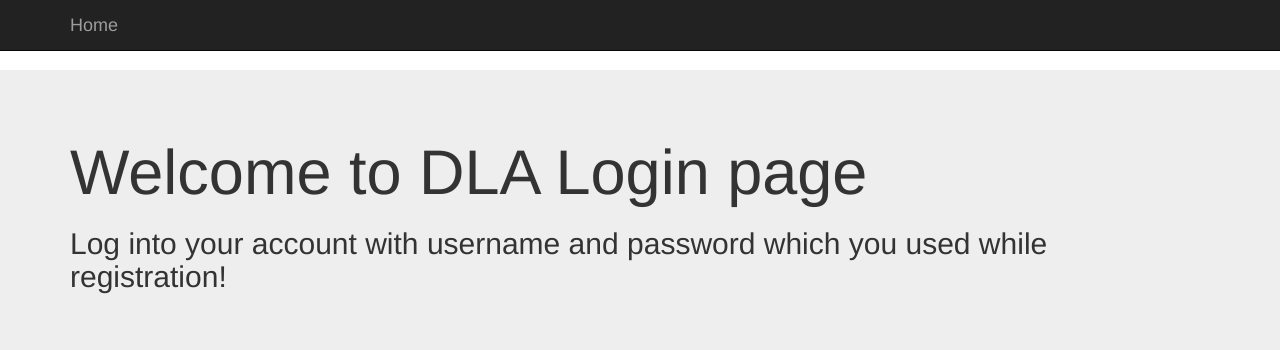
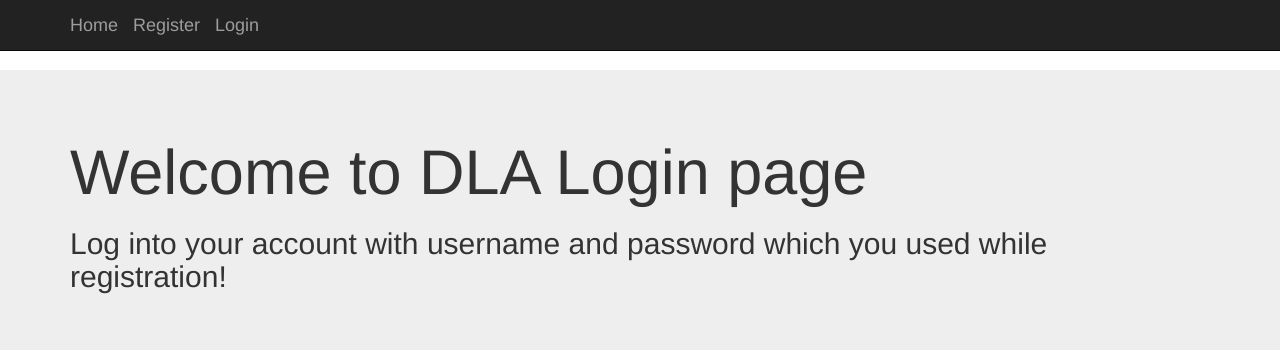
Before and after one commit to ckamat1/CSCI5828---Tachyon, a Django app: page /accounts/login/ in a window 1280 px wide. Shown: the top 350 px of the page. Run offline with Django 3.2, Linux system fonts and the light colour scheme; some libraries are stand-ins or nearby versions.

Commit message:
Added logout functionality and provided buttons for signup, login and logout

```diff
--- a/mysite/mysite/urls.py
+++ b/mysite/mysite/urls.py
@@ -4,7 +4,7 @@ from django.contrib import admin
 
 # from dlcapp.views import register, home, printdata
 from dlcapp import views
-from .views import HomepageView, SignUpView, LoginView
+from .views import HomepageView, SignUpView, LoginView, LogoutView
 admin.autodiscover()
 
 # urlpatterns = [url(r'^register/', views.register, name='register'),
@@ -23,4 +23,5 @@ admin.autodiscover()
 
 urlpatterns = [url(r'^$',HomepageView.as_view(),name='home'),
                url(r'^accounts/register/', SignUpView.as_view(),name='Signup'),
-               url(r'^accounts/login/', LoginView.as_view(), name='Login')]
+               url(r'^accounts/login/', LoginView.as_view(), name='Login'),
+               url(r'^accounts/logout/', LogoutView.as_view(),name='Logout')]
--- a/mysite/mysite/views.py
+++ b/mysite/mysite/views.py
@@ -30,3 +30,10 @@ class LoginView(generic.FormView):
             return super(LoginView,self).form_valid(form)
         else:
             return self.form_invalid(form)
+
+
+class LogoutView(generic.RedirectView):
+    url = reverse_lazy('home')
+    def get(self,request,*args,**kwargs):
+        logout(request)
+        return super(LogoutView,self).get(request,*args,**kwargs)
--- a/mysite/templates/_layouts/base.html
+++ b/mysite/templates/_layouts/base.html
@@ -23,9 +23,15 @@
             <span class="icon-bar"></span>
             <span class="icon-bar"></span>
           </button>
-          <a class="navbar-brand" href="#">Home</a>
+          <a class="navbar-brand" href="{% url 'home' %}">Home</a>
         </div>
         <div class="navbar-collapse collapse">
+            {% if not user.is_authenticated %}
+            <a href="{%url 'Signup'%}" class="navbar-brand">Register</a>
+            <a href="{%url 'Login'%}" class="navbar-brand">Login</a>
+            {% else %}
+            <a href="{%url 'Logout'%}" class="navbar-brand">Logout</a>
+            {% endif %}
         </div><!--/.navbar-collapse -->
       </div>
     </div>
```
